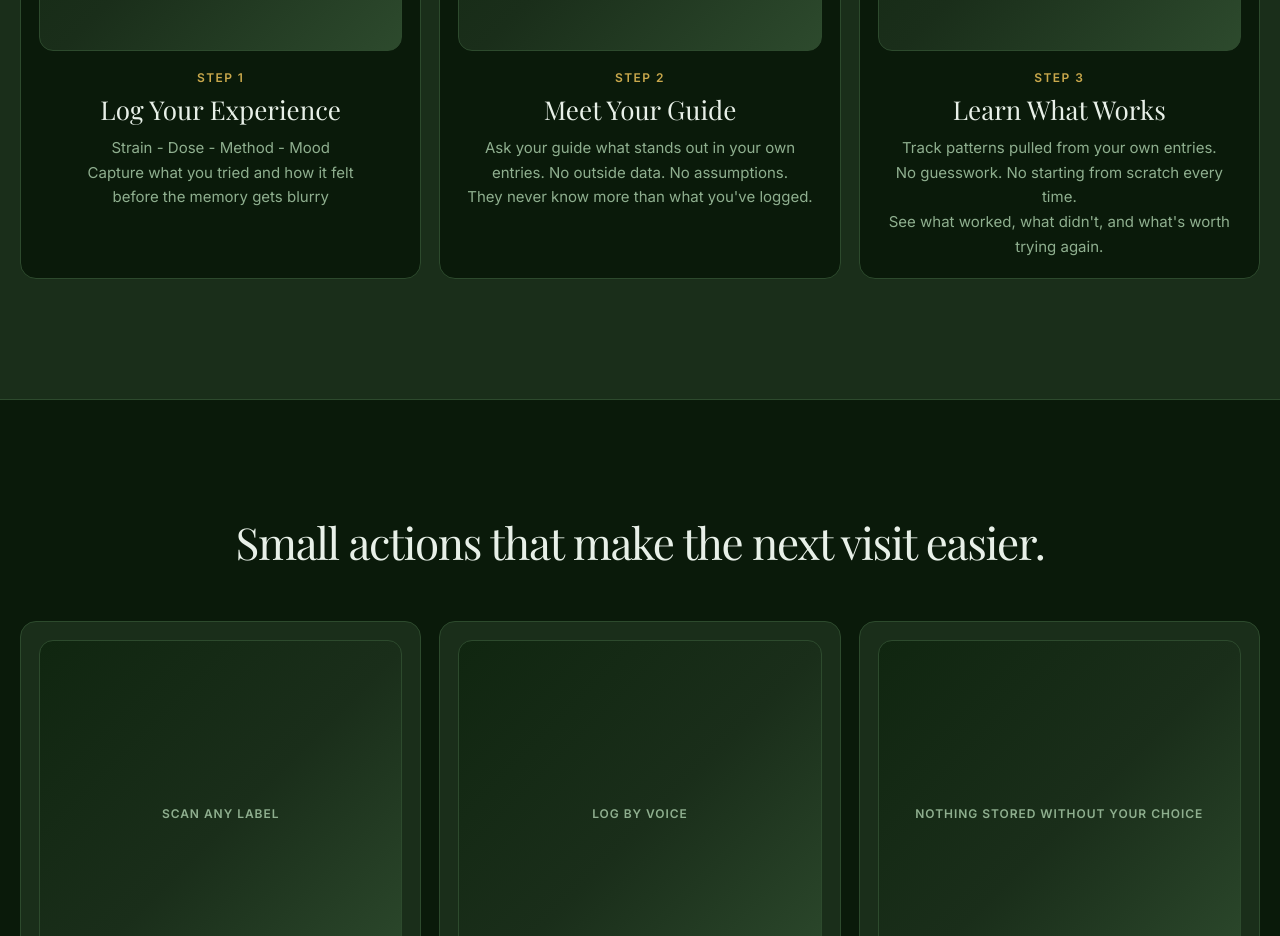
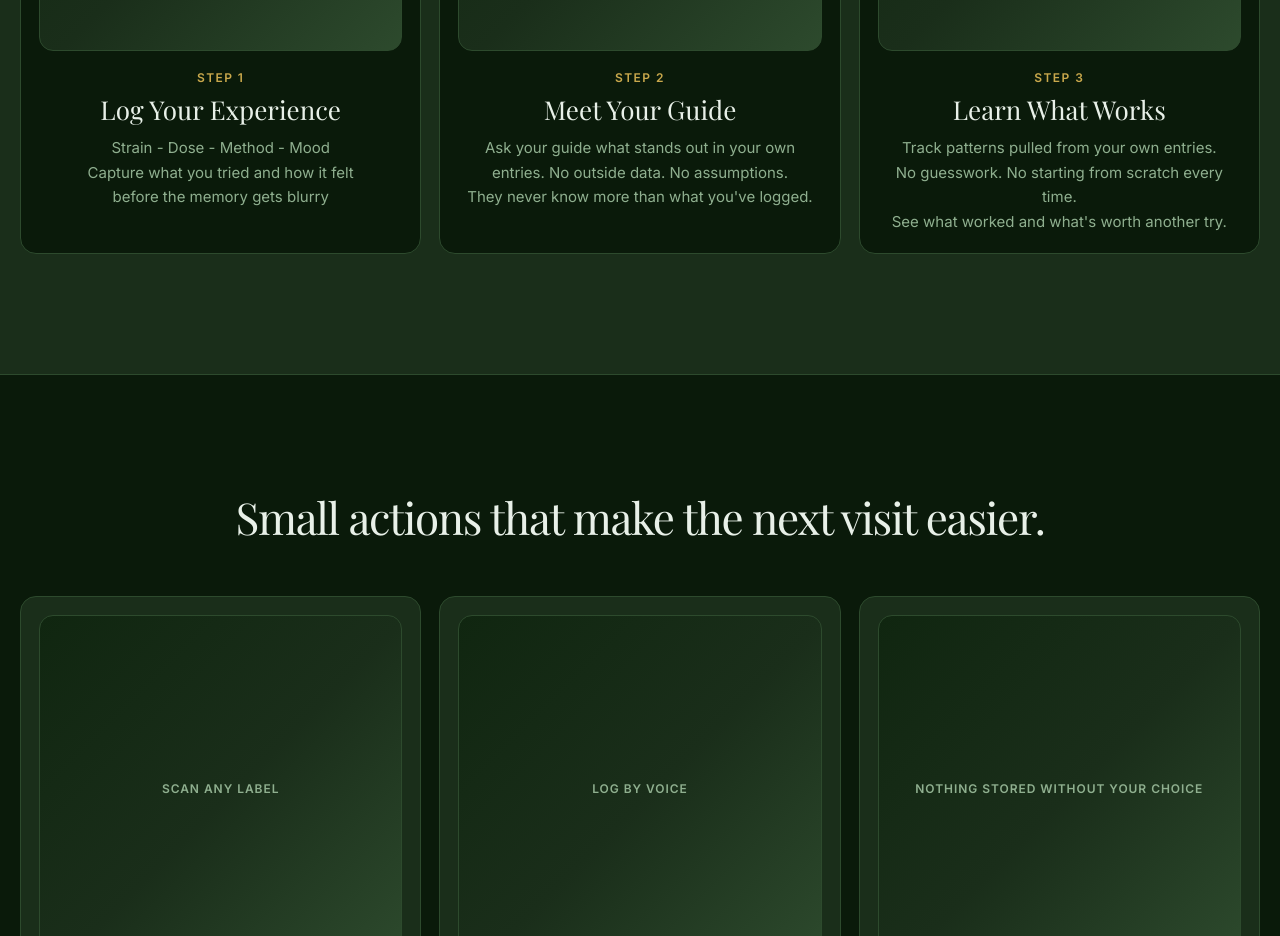
Before and after one commit to casevoiceai/my420journal-app, a React (Vite) app: page / in a window 1280 px wide. Shown: the part 1560-2496 px from the top of the page. Built offline with nearby package versions, Linux system fonts and the light colour scheme.

Commit message:
Shorten Step 3 final flavor text

```diff
--- a/src/marketing/MarketingProcess.jsx
+++ b/src/marketing/MarketingProcess.jsx
@@ -27,7 +27,7 @@ const processSteps = [
     body: <>
       Track patterns pulled from your own entries.<br />
       No guesswork. No starting from scratch every time.<br />
-      See what worked, what didn't, and what's worth trying again.
+      See what worked and what's worth another try.
     </>,
     placeholder: 'Learn What Works',
   },
```
